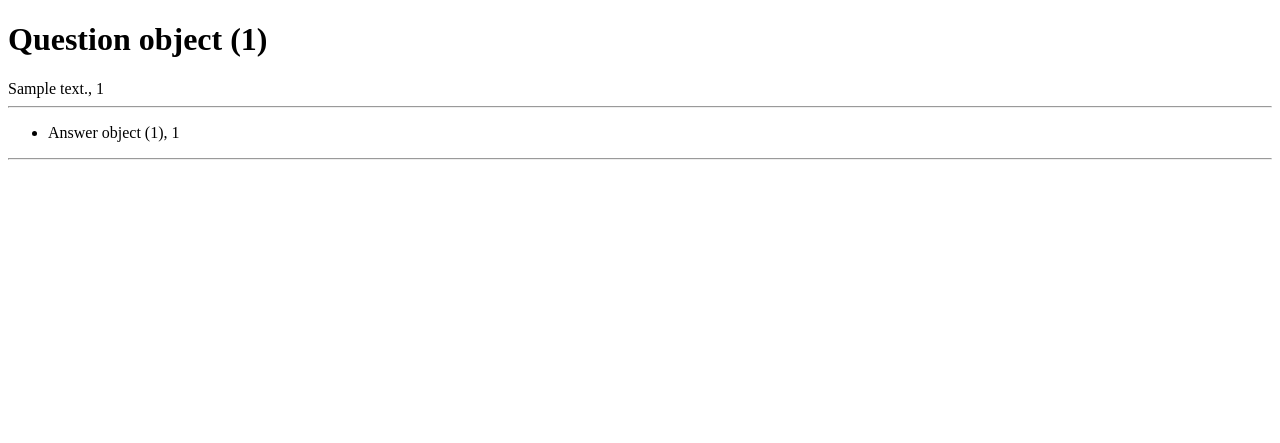
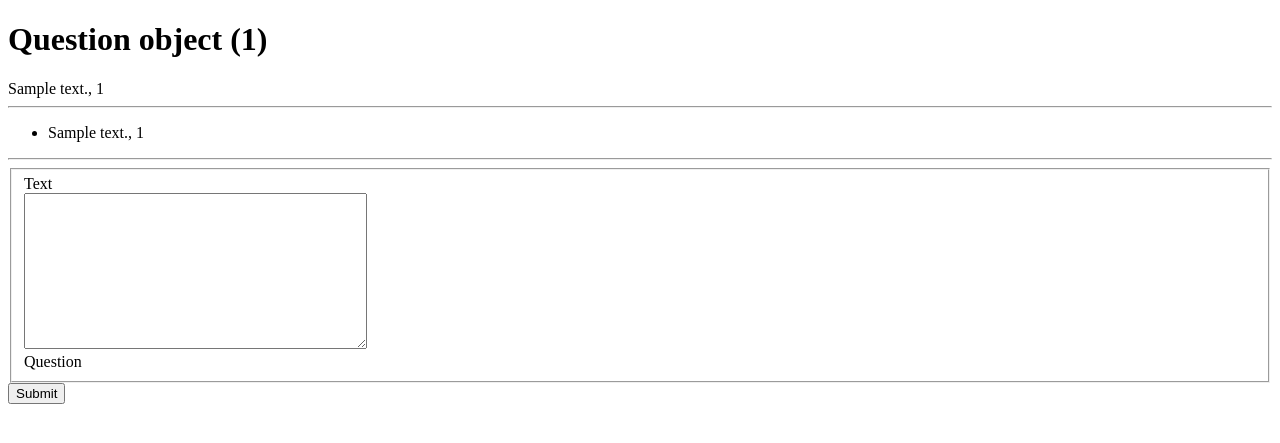
Before and after one commit to mmishkin747/web, a Django app: page /question/1/ in a window 1280 px wide. Shown: the top 443 px of the page. Run offline with Django 3.2, Linux system fonts and the light colour scheme; tables that the repository leaves empty hold one stand-in row (values such as "Sample post").

Commit message:
add forms, step 2.6 version 001

```diff
--- /dev/null
+++ b/ask/qa/forms.py
@@ -0,0 +1,64 @@
+from django import forms
+from .models import Question, Answer
+from django.shortcuts import get_object_or_404
+
+
+class AskForm(forms.Form):
+    title = forms.CharField(max_length=255)
+    text = forms.CharField(widget=forms.Textarea)
+
+    def clean_title(self):
+        title = self.cleaned_date['title']
+        if title.strip() == '':
+            raise forms.ValidationError(
+                'Title is empty', code='validation_error')
+        return title
+
+    def clean_text(self):
+        text = self.cleaned_data['text']
+        if text.strip() == '':
+            raise forms.ValidationError(
+                'Text is empty', code='validation_error')
+        return text
+
+    def save(self):
+        if self._user.is_anonymous():
+            self.cleaned_data['author_id'] = 1
+        else:
+            self.cleaned_data['author'] = self._user
+        question = Question(**self.cleaned_data)
+        question.save()
+        return question
+
+
+class AnswerForm(forms.Form):
+    text = forms.CharField(widget=forms.Textarea)
+    question = forms.IntegerField(widget=forms.HiddenInput)
+
+    def clean_text(self):
+        text = self.cleaned_data['text']
+        if text.strip() == '':
+            raise forms.ValidationError(
+                'Text is empty', code='validation_error')
+        return text
+
+    def cleaned_data(self):
+        try:
+            question = int(self.cleaned_data['question'])
+        except ValueError:
+            raise forms.ValidationError(
+                'Invalid date', code='validation_error')
+        return question
+
+    def save(self):
+        self.cleaned_data['question'] = get_object_or_404(
+            Question, pk=self.cleaned_data['question'])
+
+        if self._user.is_anonymous():
+            self.cleaned_data['author_id'] = 1
+        else:
+            self.cleaned_data['author'] = self._user
+
+        answer = Answer(**self.cleaned_data)
+        answer.save()
+        return answer
--- a/ask/qa/models.py
+++ b/ask/qa/models.py
@@ -6,7 +6,7 @@ from django.contrib.auth.models import User
 
 class QuestionManage(models.Manager):
     def new(self):
-        return self.order_by('-added_at')
+        return self.order_by('-id')
 
     def popular(self):
         return self.order_by('-rating')
--- a/ask/qa/templates/qa/base.html
+++ b/ask/qa/templates/qa/base.html
@@ -8,7 +8,7 @@
     {% endblock %}
   </head>
   <body>
-    {% block context %}
+    {% block content %}
       <nav class="navigation">
         <a href="/ask/">Ask</a>
         <a href="/">New</a>
--- a/ask/qa/templates/qa/index.html
+++ b/ask/qa/templates/qa/index.html
@@ -8,7 +8,7 @@
     <h1>{{ title }} questions</h1>
     {% if questions %}
     {%for question in questions %}
-      <p><a href="{{question.get_url}}">{{question}}, {{question.author_id}}</a></p>
+      <p><a href="{{ question.get_url }}">{{ question.title }}, {{question.author_id}}</a></p>
     {%endfor%}
     {%else%}
     <p>No questions</p>
--- a/ask/qa/templates/qa/popular.html
+++ b/ask/qa/templates/qa/popular.html
@@ -7,7 +7,7 @@
   <body>
     <h1>{{title}} questions</h1>
     {% for question in questions %}
-      <p><a href="{{ question.get_url }}">{{question}}, {{question.author_id}}</a></p>
+      <p><a href="/question/{{ question.id }}/">{{ question.text }}, {{question.author_id}}</a></p>
       <hr>
     {% endfor %}
     <div>User: {{ user }}</div>
--- a/ask/qa/templates/qa/question.html
+++ b/ask/qa/templates/qa/question.html
@@ -12,9 +12,27 @@
     <hr>
     <ul>
       {% for answer in question.answer_set.all %}
-      <li>{{answer}}, {{answer.author_id}}</li>
+      <li>{{answer.text }}, {{answer.author_id}}</li>
       {% endfor %}
     </ul>
+    {% for e in form.non_field_errors %}
+      <div class="alert alert-danger">{{ e }}</div>
+    {% endfor %}
     <hr>
+    <form class="form-horizontal" action="/answer/" method="post">
+      <fieldset>
+        {% csrf_token %}
+        {% for field in form %}
+        <div class="control-group {% if field.error %}has-error{% endif %}">
+          <label class="control-label">{{ field.label }} </label>
+          <div class="controls">{{ field }}</div>
+        </div>
+        {% endfor %}
+      </fieldset>
+      <div class="form-actions">
+        <button type="submit" class="btn btn-primary">Submit</button>
+      </div>
+
+    </form>
   </body>
 </html>
--- a/ask/qa/urls.py
+++ b/ask/qa/urls.py
@@ -6,12 +6,13 @@ from . import views
 urlpatterns = [
     url(r'^$', views.index, name='index'),
     url(r'^popular/.*', views.popular, name='popular'),
-    url(r'^ask/.*', views.test, name='ask'),
-    url(r'^answer/.*', views.test, name='answer'),
+    url(r'^ask/.*', views.ask, name='ask'),
+    url(r'^answer/.*', views.answer, name='answer'),
     url(r'^signup/.*', views.test, name='signup'),
     url(r'^login/.*$', views.test, name='login'),
     url(r'^logout/.*', views.test, name='logout'),
     url(r'^new/.*$', views.test),
-    url(r'question/(?P<question_id>[0-9]+)/$', views.question, name='question'),
+    url(r'question/(?P<question_id>[0-9]+)/$',
+        views.question, name='question'),
     url('test/', views.test)
 ]
--- a/ask/qa/views.py
+++ b/ask/qa/views.py
@@ -3,6 +3,8 @@ from .models import Question, Answer
 from django.views.decorators.http import require_GET
 from django.core.paginator import Paginator, EmptyPage, PageNotAnInteger
 from django.shortcuts import render, get_object_or_404
+from .forms import AnswerForm, AskForm
+
 
 def test(request, *args, **kwargs):
     return HttpResponse('OK')
@@ -15,13 +17,13 @@ def index(request):
         page = 1
     except TypeError:
         page = 1
-    questions = Question.objects.new()
+    questions = Question.objects.all().order_by('-id')
     paginator = Paginator(questions, 10)
     page = paginator.page(page)
     context = {
         'title': 'LaTest',
         'paginator': paginator,
-        'questions':page.object_list,
+        'questions': page.object_list,
         'page': page,
         'user': request.user,
         'session': request.session,
@@ -42,18 +44,47 @@ def popular(request):
     context = {
         'title': 'Popular',
         'paginator': paginator,
-        'questions':page.object_list,
+        'questions': page.object_list,
         'page': page,
         'user': request.user,
         'session': request.session,
     }
     return render(request, 'qa/popular.html', context)
 
+
 def question(request, question_id):
     q = get_object_or_404(Question, id=question_id)
-    a = Answer.objects.filter(question=question_id).order_by('-added_at')
+    a = q.answer_set.all()
+    #a = Answer.objects.filter(question=question_id).order_by('-added_at')
+    form = AnswerForm(initial={'question': question_id})
     context = {
-        'question':q,
+        'question': q,
         'answer': a,
+        'form': form,
     }
     return render(request, 'qa/question.html', context)
+
+
+def ask(request):
+    if request.method == 'POST':
+        form = AskForm(request.POST)
+        if form.is_valid():
+            form._user = request.user
+            question = form.save()
+            url = question.get_url()
+            return HttpResponseRedirect(url)
+    else:
+        form = AskForm()
+    return render(request, 'qa/ask.html', {'form': form})
+
+
+def answer(request):
+    if request.method == 'POST':
+        form = AnswerForm(request.POST)
+        if form.is_valid():
+            print('Answer is valid')
+            form._user = request.user
+            answer = form.save()
+            url = answer.get_url()
+            return HttpResponseRedirect(url)
+    return HttpResponseRedirect('/')
```
Also changed, not shown: ask/qa/templates/qa/_form.html (added, +21 -0 lines), ask/qa/templates/qa/ask.html (added, +11 -0 lines).
